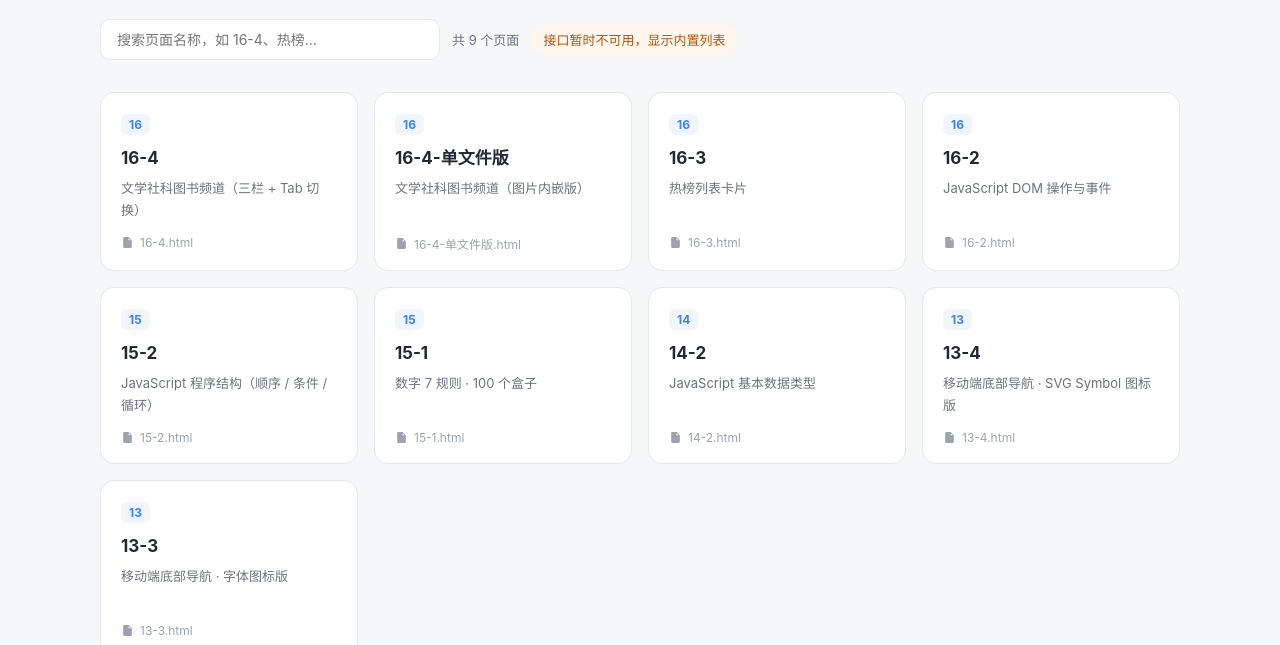
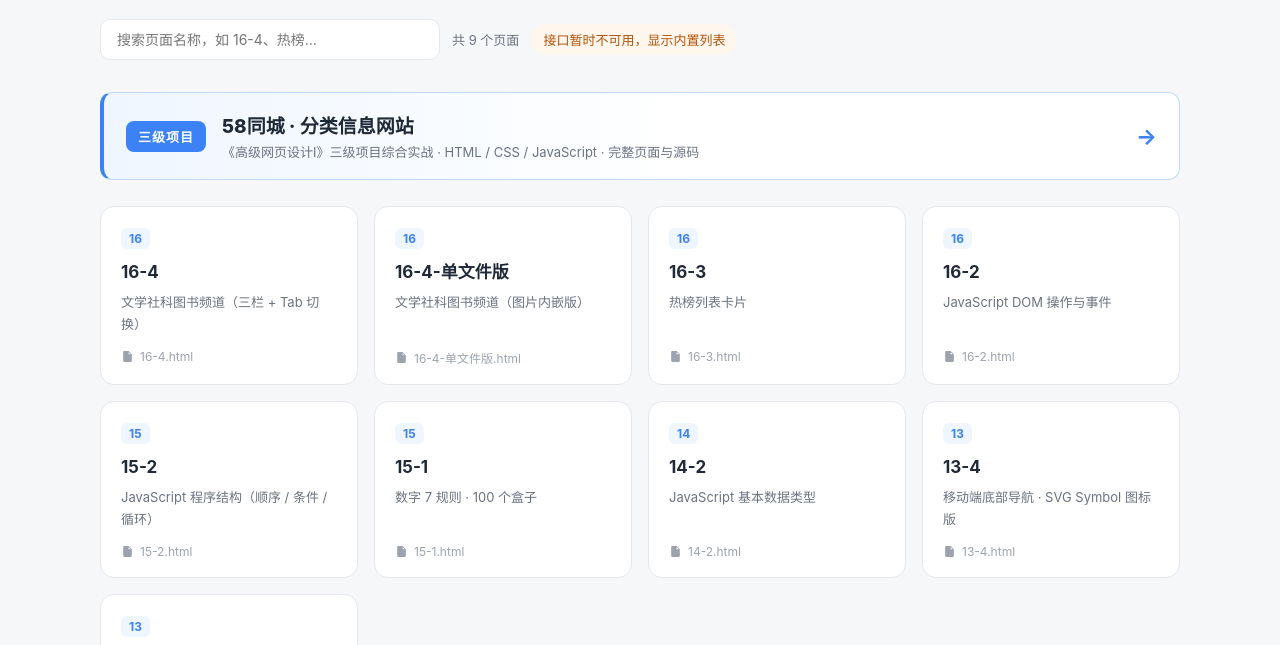
Before and after one commit to 601468268/zt, a plain HTML site: page index.html in a window 1280 px wide. Shown: the part 155-800 px from the top of the page. Drawn offline with Linux system fonts and the light colour scheme; no server answers.

Commit message:
作品集首页新增三级项目 58同城固定入口

```diff
--- a/index.html
+++ b/index.html
@@ -186,6 +186,57 @@
             line-height: 1.9;
             text-align: center;
         }
+
+        /* ===== 三级项目固定入口 ===== */
+        .zt-feature {
+            display: flex;
+            align-items: center;
+            gap: 16px;
+            margin-bottom: 26px;
+            padding: 18px 22px;
+            text-decoration: none;
+            color: inherit;
+            background: linear-gradient(90deg, #eff6ff, #ffffff 55%);
+            border: 1px solid #bfd9f7;
+            border-left: 4px solid var(--zt-primary);
+            border-radius: 12px;
+            transition: transform .18s, box-shadow .18s;
+        }
+
+        .zt-feature:hover {
+            transform: translateY(-3px);
+            box-shadow: 0 10px 24px rgba(17, 24, 39, .10);
+        }
+
+        .zt-feature-badge {
+            flex: 0 0 auto;
+            background: var(--zt-primary);
+            color: #fff;
+            font-size: 13px;
+            font-weight: 700;
+            border-radius: 8px;
+            padding: 6px 12px;
+            letter-spacing: 1px;
+        }
+
+        .zt-feature-name {
+            font-size: 19px;
+            font-weight: 800;
+            color: var(--zt-text);
+            margin-bottom: 4px;
+        }
+
+        .zt-feature-desc {
+            font-size: 13px;
+            color: var(--zt-muted);
+        }
+
+        .zt-feature-arrow {
+            margin-left: auto;
+            font-size: 22px;
+            font-weight: bold;
+            color: var(--zt-primary);
+        }
     </style>
 </head>
 <body>
@@ -203,6 +254,16 @@
                 <span class="zt-status">正在读取仓库…</span>
             </div>
         </header>
+
+        <!-- 三级项目固定入口：58同城 -->
+        <a class="zt-feature" href="58/index.html" target="_blank" rel="noopener">
+            <span class="zt-feature-badge">三级项目</span>
+            <div class="zt-feature-text">
+                <h2 class="zt-feature-name">58同城 · 分类信息网站</h2>
+                <p class="zt-feature-desc">《高级网页设计I》三级项目综合实战 · HTML / CSS / JavaScript · 完整页面与源码</p>
+            </div>
+            <span class="zt-feature-arrow">→</span>
+        </a>
 
         <main class="zt-grid"></main>
 
```
